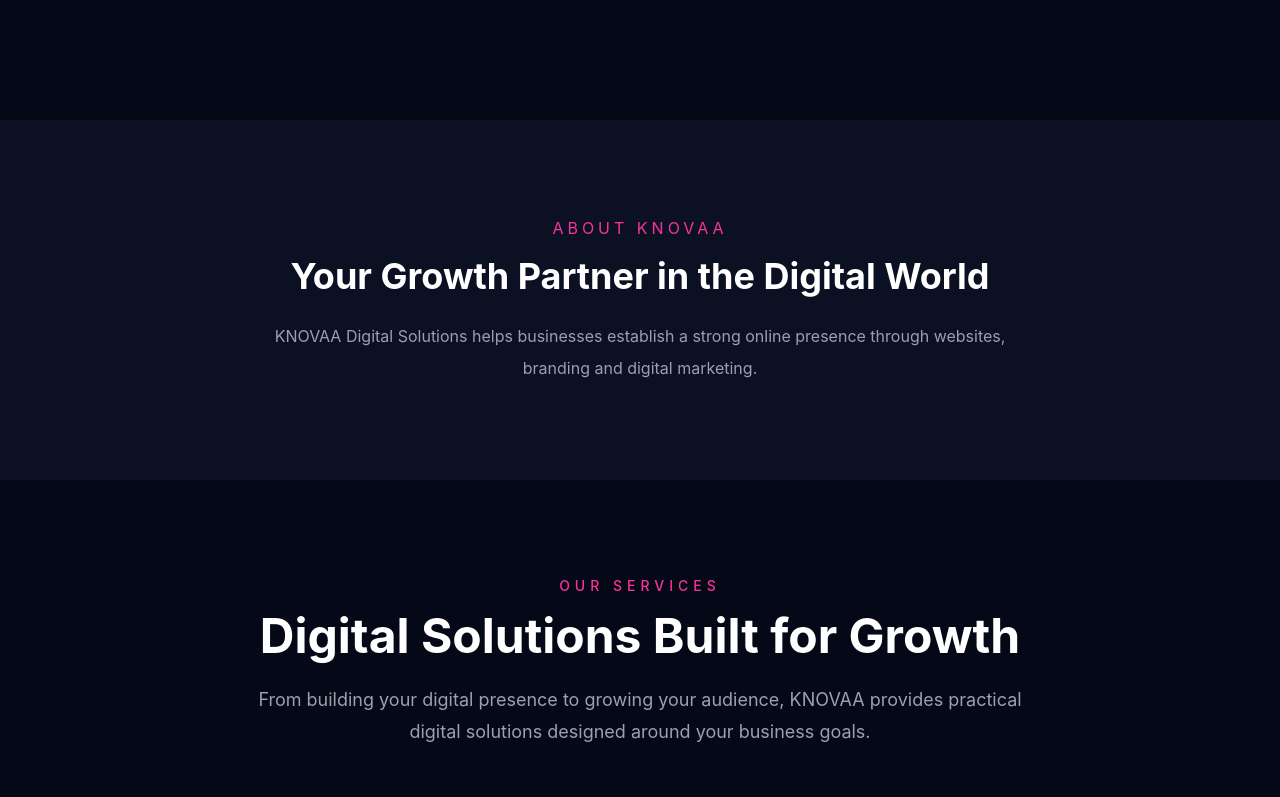
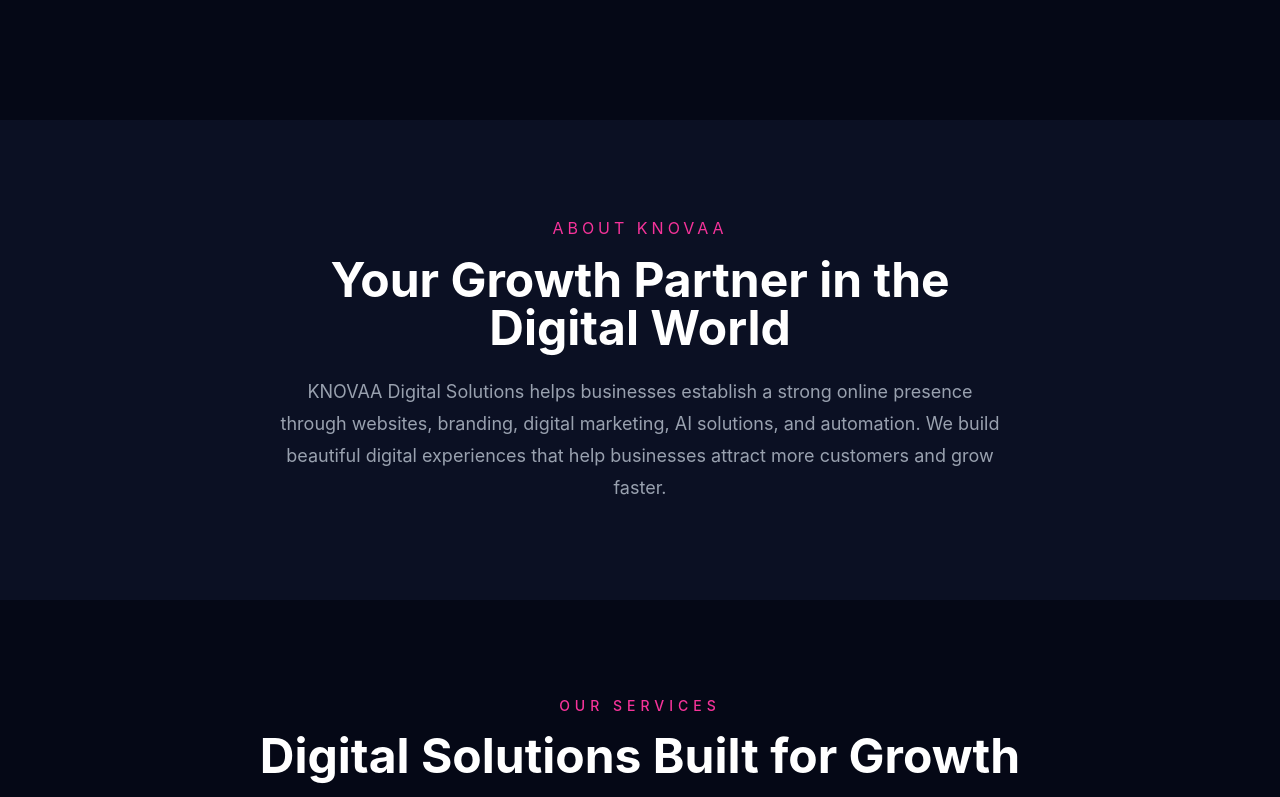
Before and after one commit to ajithrichardpaul/knovaa-website, a React (Vite) app: page / in a window 1280 px wide. Shown: the part 680-1477 px from the top of the page. Built offline with nearby package versions, Linux system fonts and the light colour scheme.

Commit message:
Update KNOVAA website

```diff
--- a/src/components/home/About.tsx
+++ b/src/components/home/About.tsx
@@ -1,24 +1,29 @@
 const About = () => {
   return (
-    <div
-  id="about"
-  className="bg-[#0B1023] py-24"
->
-      <div className="max-w-3xl mx-auto text-center">
+    <section
+      id="about"
+      className="bg-[#0B1023] py-24"
+    >
+      <div className="max-w-3xl mx-auto px-6 text-center">
+
         <p className="text-pink-500 uppercase tracking-[4px] mb-4">
           About KNOVAA
         </p>
 
-        <h2 className="text-4xl font-bold text-white mb-6">
+        <h2 className="text-5xl font-bold text-white mb-6">
           Your Growth Partner in the Digital World
         </h2>
 
-        <p className="text-gray-400 leading-8">
-          KNOVAA Digital Solutions helps businesses establish a strong online
-          presence through websites, branding and digital marketing.
+        <p className="text-gray-400 leading-8 text-lg">
+          KNOVAA Digital Solutions helps businesses establish a
+          strong online presence through websites, branding,
+          digital marketing, AI solutions, and automation.
+          We build beautiful digital experiences that help
+          businesses attract more customers and grow faster.
         </p>
+
       </div>
-    </div>
+    </section>
   );
 };
 
--- a/src/components/ui/Button.tsx
+++ b/src/components/ui/Button.tsx
@@ -0,0 +1,27 @@
+import type { ReactNode } from "react";
+
+interface ButtonProps {
+  children: ReactNode;
+  variant?: "primary" | "secondary";
+}
+
+const Button = ({
+  children,
+  variant = "primary",
+}: ButtonProps) => {
+  const base =
+    "px-8 py-4 rounded-full transition duration-300 font-medium";
+
+  const styles =
+    variant === "primary"
+      ? "bg-pink-600 hover:bg-pink-500 text-white"
+      : "border border-white/20 text-white hover:border-pink-500";
+
+  return (
+    <button className={`${base} ${styles}`}>
+      {children}
+    </button>
+  );
+};
+
+export default Button;
--- a/src/components/ui/Card.tsx
+++ b/src/components/ui/Card.tsx
@@ -0,0 +1,15 @@
+import type { ReactNode } from "react";
+
+interface CardProps {
+  children: ReactNode;
+}
+
+const Card = ({ children }: CardProps) => {
+  return (
+    <div className="rounded-3xl bg-white/5 border border-white/10 p-8 hover:bg-white/10 transition duration-300">
+      {children}
+    </div>
+  );
+};
+
+export default Card;
--- a/src/components/ui/Container.tsx
+++ b/src/components/ui/Container.tsx
@@ -0,0 +1,18 @@
+import type { ReactNode } from "react";
+
+interface ContainerProps {
+  children: ReactNode;
+  className?: string;
+}
+
+const Container = ({ children, className = "" }: ContainerProps) => {
+  return (
+    <div
+      className={`max-w-7xl mx-auto px-6 lg:px-8 ${className}`}
+    >
+      {children}
+    </div>
+  );
+};
+
+export default Container;
--- a/src/components/ui/Section.tsx
+++ b/src/components/ui/Section.tsx
@@ -0,0 +1,19 @@
+import type { ReactNode } from "react";
+import Container from "./Container";
+
+interface SectionProps {
+  children: ReactNode;
+  className?: string;
+}
+
+const Section = ({ children, className = "" }: SectionProps) => {
+  return (
+    <section className={`py-24 ${className}`}>
+      <Container>
+        {children}
+      </Container>
+    </section>
+  );
+};
+
+export default Section;
```
